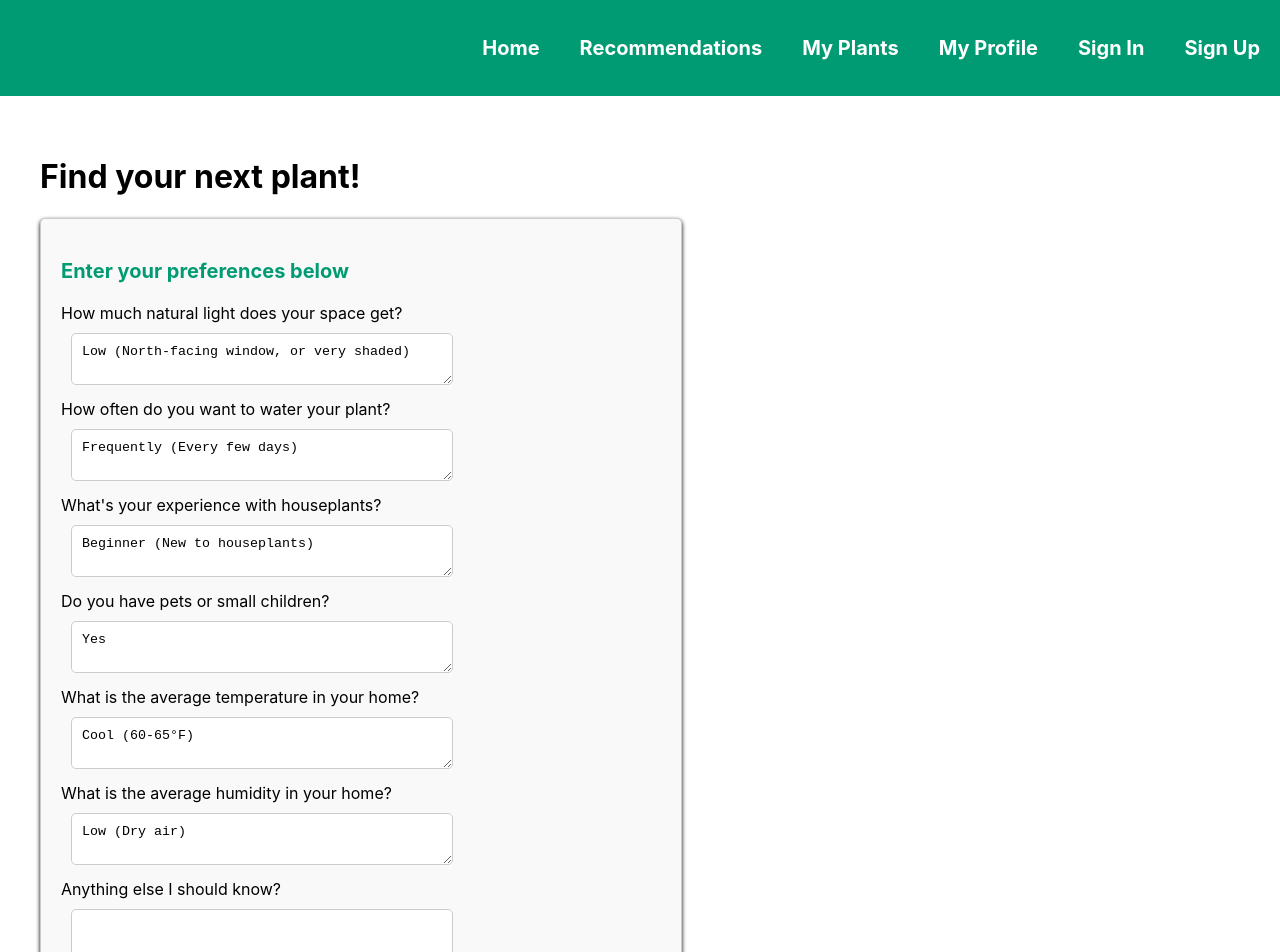
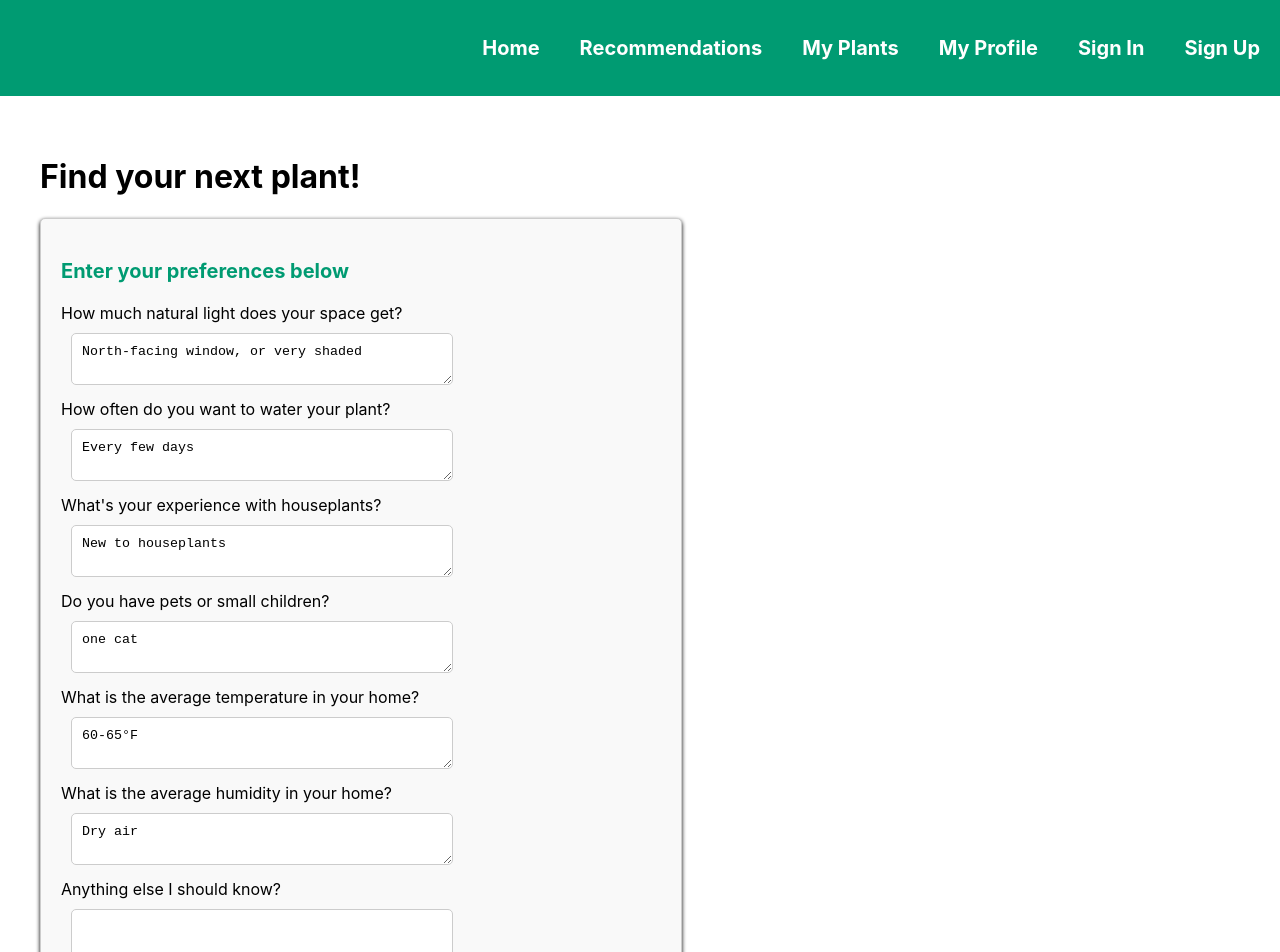
Before and after one commit to viktoriia-sokolenko/fernfriends-wildhacks2025, a React (Create React App) app in the folder client/: page /recommend in a window 1280 px wide. Shown: the top 952 px of the page. Built offline with nearby package versions, Linux system fonts and the light colour scheme.

Commit message:
made more creative

```diff
--- a/client/src/pages/Recommendations.js
+++ b/client/src/pages/Recommendations.js
@@ -5,7 +5,9 @@ const ai = new GoogleGenAI({ apiKey: "AIzaSyBf1d4RLQAGbicb1xlCxqXJxFUfHS0oPFw" }
 
 const prompt = `I’d like to grow a plant in my house.
 
-Please give me three plant recommendations with a description of how the characteristics of each relate to my preferences. The preferences are:`;
+Please give me three plant recommendations with a description of how the characteristics of each relate to my preferences. The preferences are in JSON format below:
+
+`;
 
 const questions = {
   light: "How much natural light does your space get?",
@@ -37,12 +39,12 @@ return (
 
 function Recommendations() {
   const [formData, setFormData] = useState({
-    light: 'Low (North-facing window, or very shaded)',
-    water: 'Frequently (Every few days)',
-    experience: 'Beginner (New to houseplants)',
-    pets: 'Yes',
-    temperature: 'Cool (60-65°F)',
-    humidity: 'Low (Dry air)',
+    light: 'North-facing window, or very shaded',
+    water: 'Every few days',
+    experience: 'New to houseplants',
+    pets: 'one cat',
+    temperature: '60-65°F',
+    humidity: 'Dry air',
     extra: '',
   });
 
@@ -56,7 +58,7 @@ function Recommendations() {
       renamedFormData[newKey] = formData[key];
     });
 
-    console.log(JSON.stringify(renamedFormData));
+    console.log(prompt + JSON.stringify(renamedFormData));
 
     const response = await ai.models.generateContent({
       model: "gemini-2.0-flash",
@@ -64,7 +66,7 @@ function Recommendations() {
       config: {
         systemInstruction: "You are a expert gardener with a broad knowledge of various indoor plants.",
         responseMimeType: 'application/json',
-        temperature: 0.1,
+        temperature: 2.0,
         responseSchema: {
             type: Type.ARRAY,
             items: {
```
